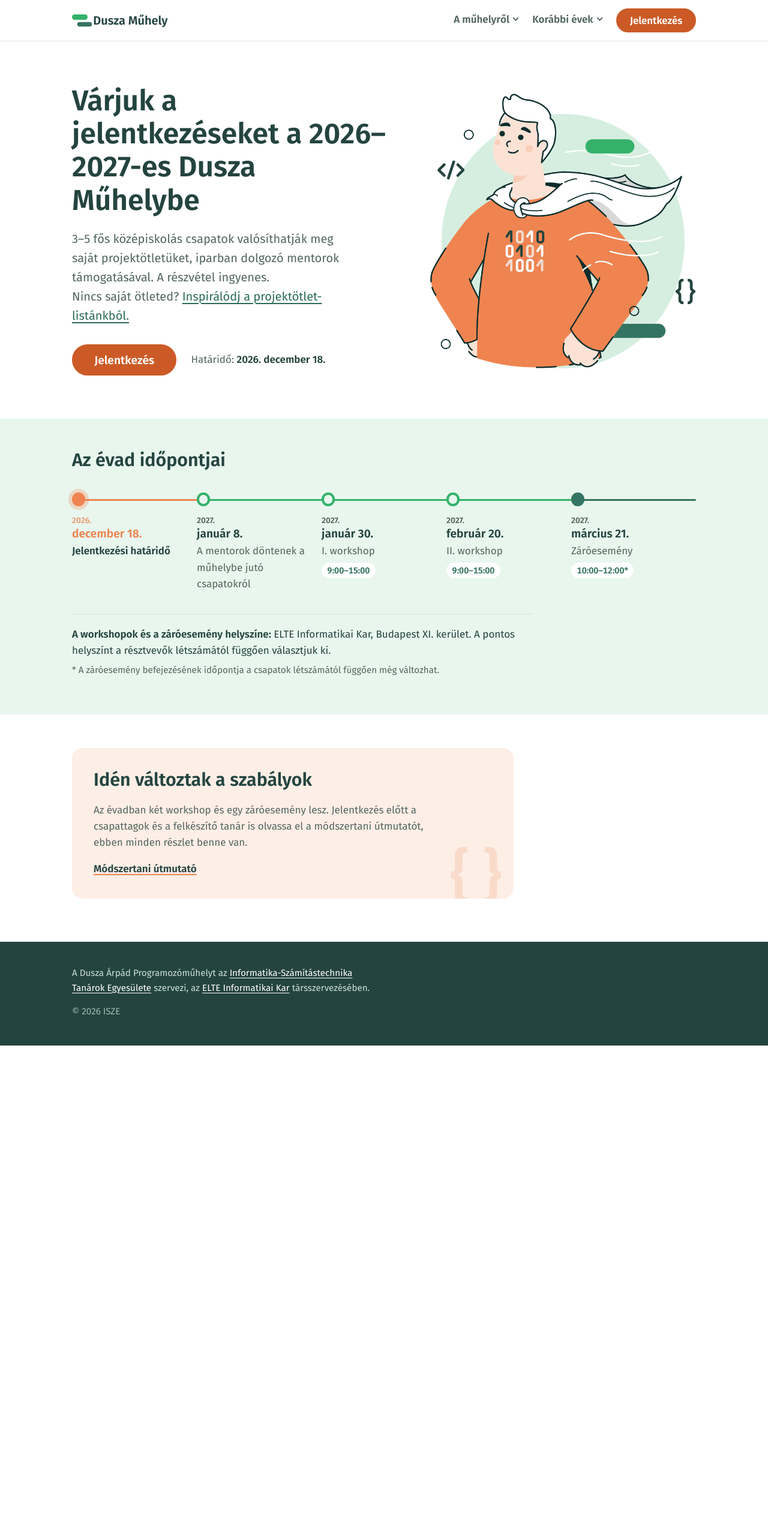
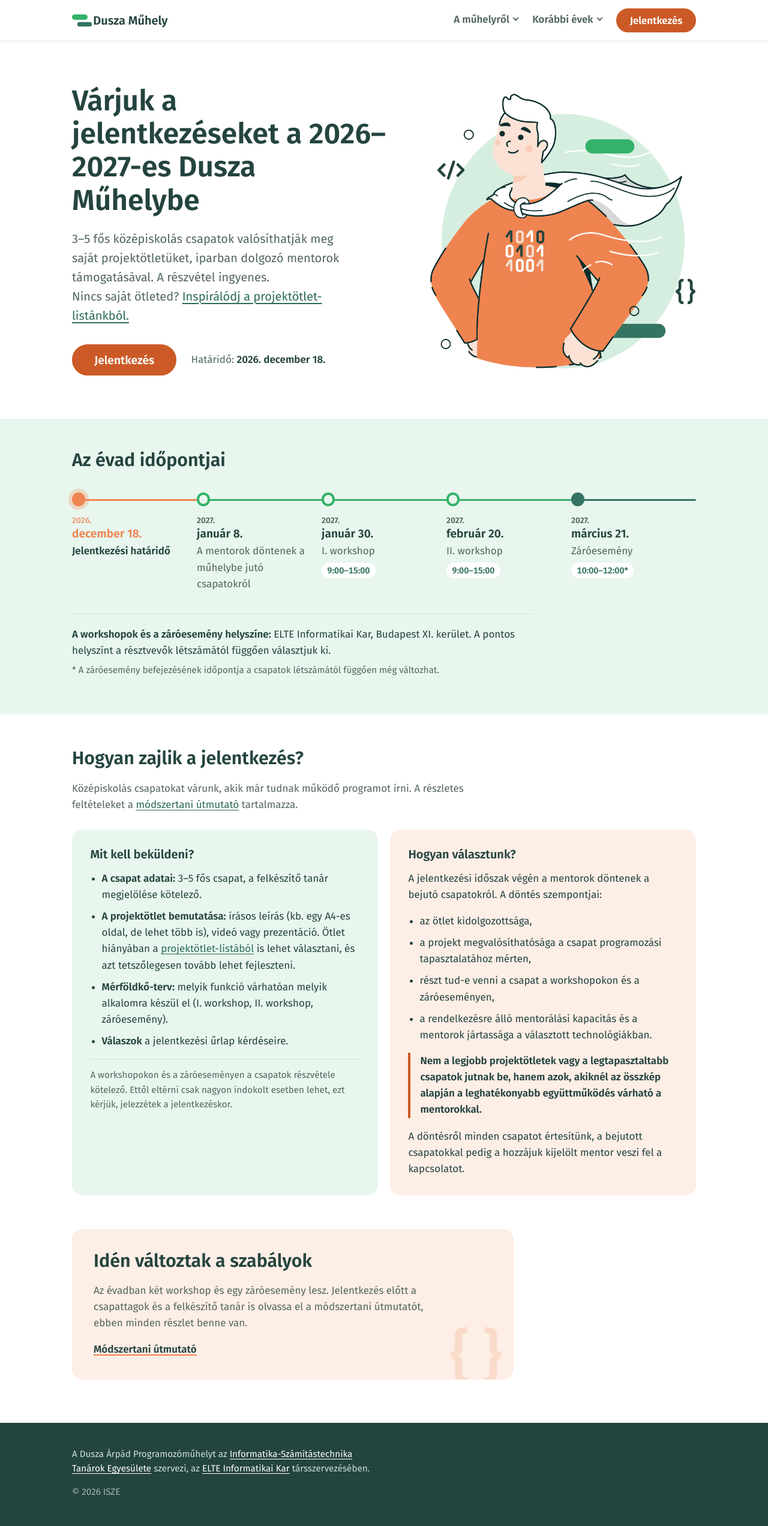
Before and after one commit to duszamuhely/duszamuhely.github.io, a Jekyll site: the page built from index.md, in a window 1280 px wide. Shown: the whole page at 60% size. Built offline with Jekyll 4.4.1, drawn with Linux system fonts in a browser that asks for light colours; before the commit the page ends 1743 px from its top, so only the background shows below that.

Commit message:
jelentkezesi folyamat

```diff
--- a/assets/css/style.scss
+++ b/assets/css/style.scss
@@ -1110,3 +1110,36 @@ ul:has(> .task-list-item) {
   cursor: pointer;
 }
 .apply-dialog-close:hover { background: var(--mint); color: var(--ink); }
+
+/* ---------- Főoldal: hogyan zajlik a jelentkezés ---------- */
+.apply-info { padding-top: 3.5rem; }
+.apply-info-lead { color: var(--ink-soft); max-width: 46rem; margin-bottom: 1.75rem; }
+.apply-grid {
+  display: grid;
+  grid-template-columns: repeat(2, minmax(0, 1fr));
+  gap: 1.25rem;
+}
+.apply-card {
+  background: var(--mint);
+  border-radius: 18px;
+  padding: clamp(1.25rem, 3vw, 1.9rem);
+}
+.apply-card--select { background: var(--orange-tint); }
+.apply-card h3 { font-size: 1.25rem; margin-bottom: 0.9rem; }
+.apply-card ul { margin: 0 0 1rem; padding-left: 1.2rem; }
+.apply-card li { margin-bottom: 0.55rem; }
+.apply-card p:last-child { margin-bottom: 0; }
+.apply-note {
+  font-size: 0.95rem;
+  color: var(--ink-soft);
+  border-top: 1px solid rgba(36, 68, 63, 0.12);
+  padding-top: 0.9rem;
+}
+.apply-quote {
+  border-left: 4px solid var(--apply);
+  padding-left: 1rem;
+  font-weight: 600;
+}
+@media (max-width: 820px) {
+  .apply-grid { grid-template-columns: 1fr; }
+}
--- a/index.md
+++ b/index.md
@@ -40,6 +40,37 @@ title: Kezdőlap
   </div>
 </section>
 
+<section class="apply-info wrap" id="hogyan-jelentkezz" aria-labelledby="apply-info-title">
+  <h2 id="apply-info-title">Hogyan zajlik a jelentkezés?</h2>
+  <p class="apply-info-lead">Középiskolás csapatokat várunk, akik már tudnak működő programot írni. A részletes feltételeket a <a href="{{ '/modszertani-utmutato/' | relative_url }}">módszertani útmutató</a> tartalmazza.</p>
+
+  <div class="apply-grid">
+    <div class="apply-card">
+      <h3>Mit kell beküldeni?</h3>
+      <ul>
+        <li><strong>A csapat adatai:</strong> 3–5 fős csapat, a felkészítő tanár megjelölése kötelező.</li>
+        <li><strong>A projektötlet bemutatása:</strong> írásos leírás (kb. egy A4-es oldal, de lehet több is), videó vagy prezentáció. Ötlet hiányában a <a href="{{ '/otletek/' | relative_url }}">projektötlet-listából</a> is lehet választani, és azt tetszőlegesen tovább lehet fejleszteni.</li>
+        <li><strong>Mérföldkő-terv:</strong> melyik funkció várhatóan melyik alkalomra készül el (I. workshop, II. workshop, záróesemény).</li>
+        <li><strong>Válaszok</strong> a jelentkezési űrlap kérdéseire.</li>
+      </ul>
+      <p class="apply-note">A workshopokon és a záróeseményen a csapatok részvétele kötelező. Ettől eltérni csak nagyon indokolt esetben lehet, ezt kérjük, jelezzétek a jelentkezéskor.</p>
+    </div>
+
+    <div class="apply-card apply-card--select">
+      <h3>Hogyan választunk?</h3>
+      <p>A jelentkezési időszak végén a mentorok döntenek a bejutó csapatokról. A döntés szempontjai:</p>
+      <ul>
+        <li>az ötlet kidolgozottsága,</li>
+        <li>a projekt megvalósíthatósága a csapat programozási tapasztalatához mérten,</li>
+        <li>részt tud-e venni a csapat a workshopokon és a záróeseményen,</li>
+        <li>a rendelkezésre álló mentorálási kapacitás és a mentorok jártassága a választott technológiákban.</li>
+      </ul>
+      <p class="apply-quote">Nem a legjobb projektötletek vagy a legtapasztaltabb csapatok jutnak be, hanem azok, akiknél az összkép alapján a leghatékonyabb együttműködés várható a mentorokkal.</p>
+      <p>A döntésről minden csapatot értesítünk, a bejutott csapatokkal pedig a hozzájuk kijelölt mentor veszi fel a kapcsolatot.</p>
+    </div>
+  </div>
+</section>
+
 <section class="rules wrap">
   <div class="rules-box">
     <h2>Idén változtak a szabályok</h2>
```
